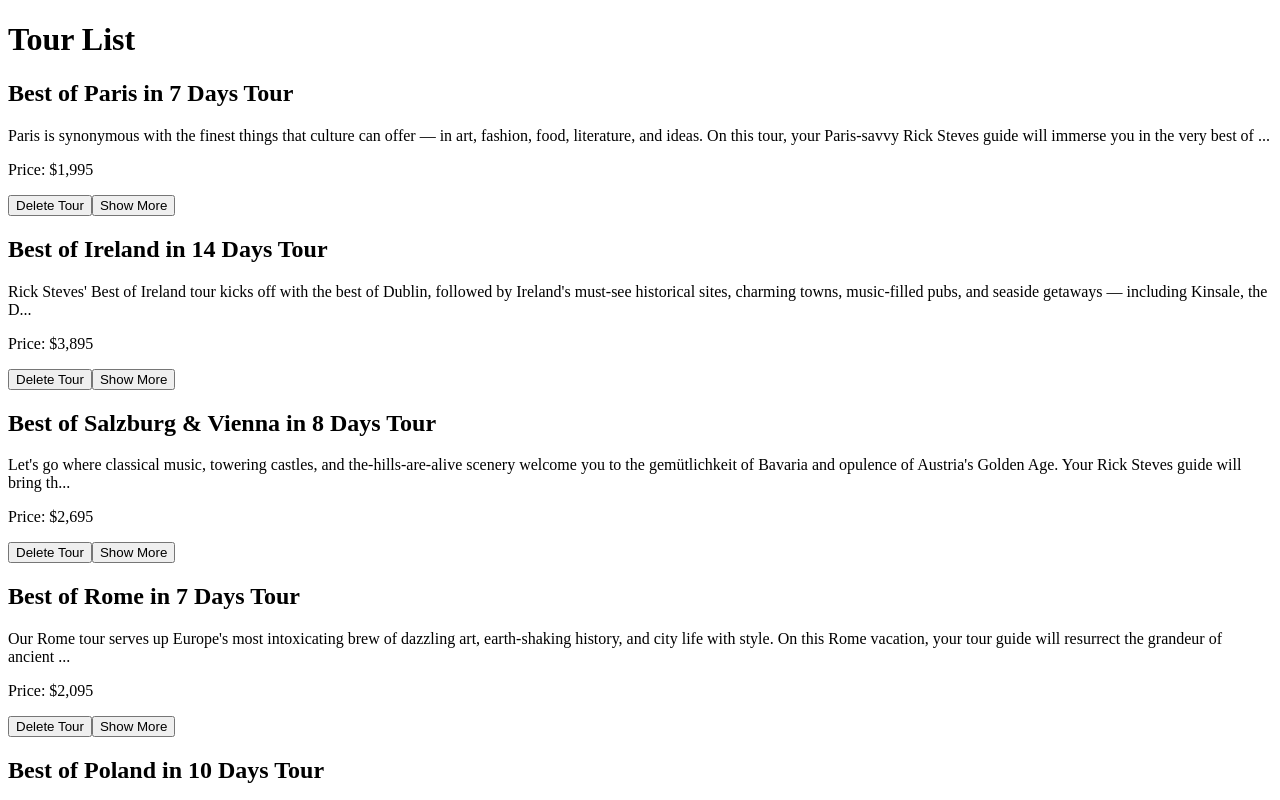
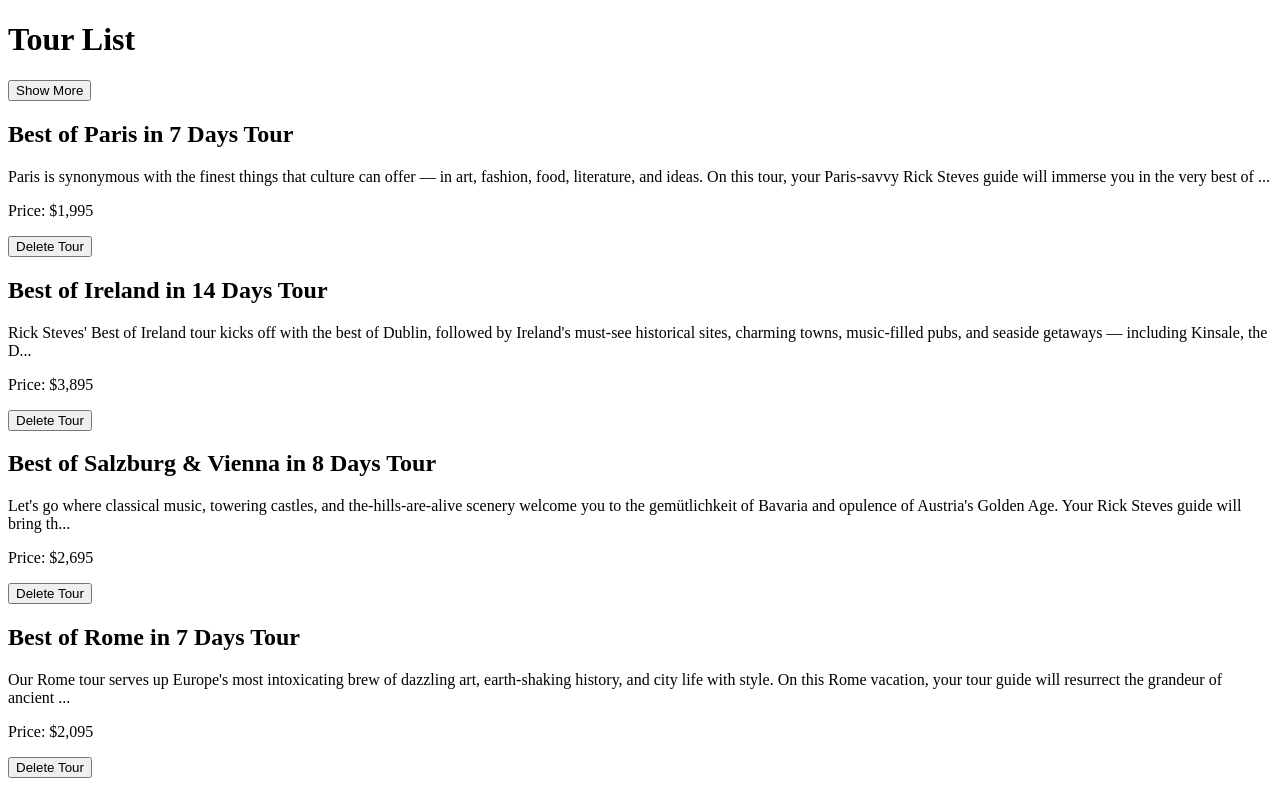
Before and after one commit to acciojob/tours-shubham-bhutada, a React app: page / in a window 1280 px wide. Shown: the top 800 px of the page. Built offline with nearby package versions, Linux system fonts and the light colour scheme.

Commit message:
testcase 3

```diff
--- a/src/components/App.js
+++ b/src/components/App.js
@@ -4,7 +4,7 @@
 const App = () => {
   const [tours, setTours] = useState([]);
   const [loading, setLoading] = useState(true);
-  const [showMore, setShowMore] = useState({});
+  const [showMore, setShowMore] = useState(false);
 
   useEffect(() => {
     setTimeout(() => {
@@ -18,27 +18,24 @@
     setTours(updatedTours);
   };
 
-  const handleShowMore = (id) => {
-    setShowMore((prevShowMore) => ({
-      ...prevShowMore,
-      [id]: !prevShowMore[id],
-    }));
+  const handleToggleShowMore = () => {
+    setShowMore((prevShowMore) => !prevShowMore);
   };
 
   const handleRefresh = () => {
-    // Simulate fetching data from an API
     setLoading(true);
     setTimeout(() => {
-      setTours([
-        // Your tour data goes here
-      ]);
+      setTours(tourData);
       setLoading(false);
-    }, 1000); // Simulating a 1-second delay for loading
+    }, 1000);
   };
 
   return (
     <main id="main">
       <h1 className="title">Tour List</h1>
+      <button onClick={handleToggleShowMore}>
+        {showMore ? "See Less" : "Show More"}
+      </button>
       {loading ? (
         <p className="loading">Loading...</p>
       ) : tours.length === 0 ? (
@@ -54,7 +51,7 @@
             <div key={tour.id} className="single-tour">
               <h2>{tour.name}</h2>
               <p className="tour-info">
-                {showMore[tour.id]
+                {showMore
                   ? tour.info
                   : tour.info.length > 200
                   ? tour.info.slice(0, 200) + "..."
@@ -67,9 +64,6 @@
               >
                 Delete Tour
               </button>
-              <button onClick={() => handleShowMore(tour.id)}>
-                {showMore[tour.id] ? "See Less" : "Show More"}
-              </button>
             </div>
           ))}
         </div>
```
